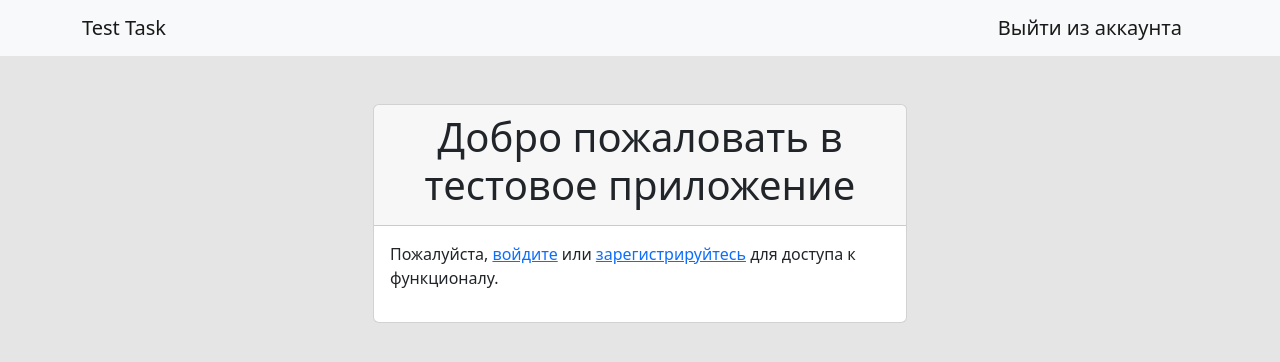
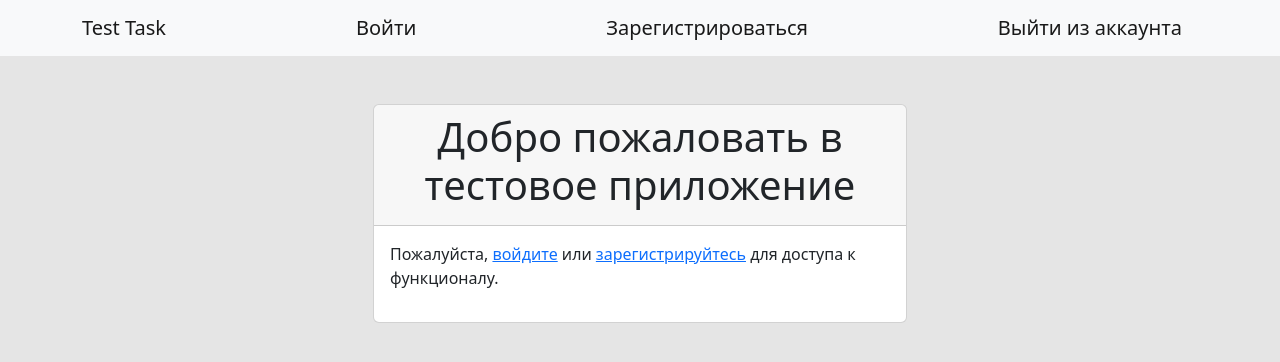
Before and after one commit to Disqurell/testtask, a Flask app: page / in a window 1280 px wide. Shown: the top 362 px of the page. Run offline with Flask 3, Linux system fonts and the light colour scheme.

Commit message:
add butt registr

```diff
--- a/templates/base.html
+++ b/templates/base.html
@@ -18,7 +18,9 @@
 <!-- навигация -->
 <nav class="navbar navbar-expand-lg navbar-light bg-light">
     <div class="container">
-        <a class="navbar-brand" href="{{ url_for('git_req') }}">Test Task</a>
+        <a class="navbar-brand">Test Task</a>
+        <a class="navbar-brand" href="{{ url_for('login') }}">Войти</a>
+        <a class="navbar-brand" href="{{ url_for('register') }}">Зарегистрироваться</a>
         <a class="navbar-brand" href= "{{ url_for('logout') }}" >Выйти из аккаунта</a>
         <button class="navbar-toggler" type="button" data-bs-toggle="collapse"
                 data-bs-target="#navbarNav" aria-controls="navbarNav"
```
